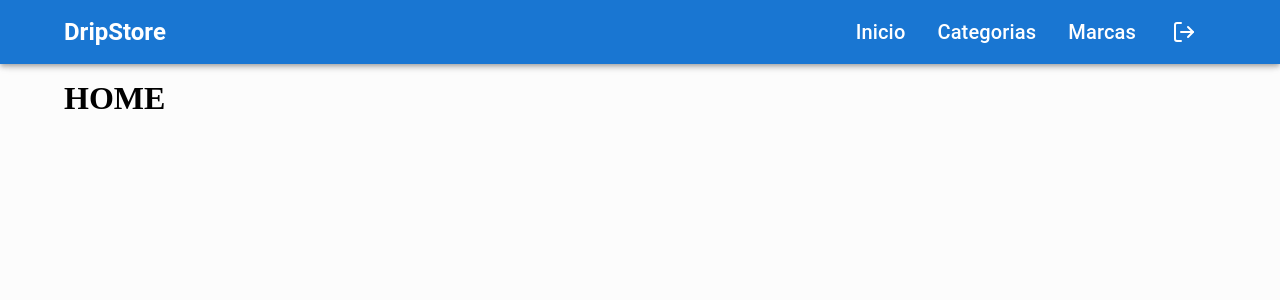
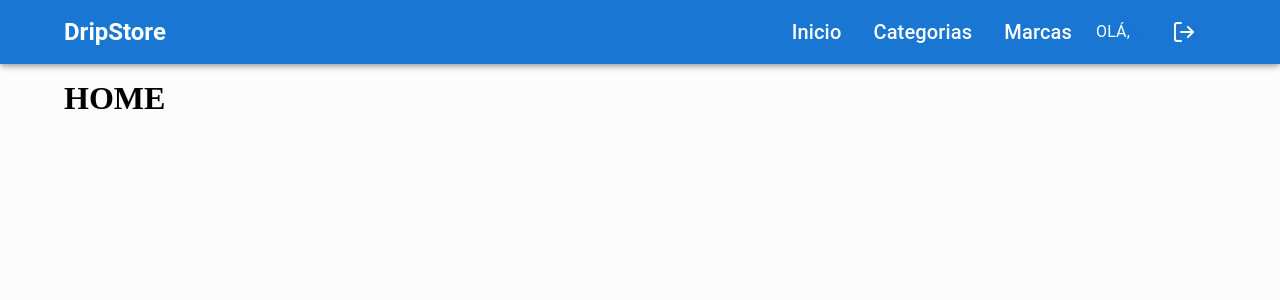
Before and after one commit to breno-dev98/drip, a React (Vite) app: page / in a window 1280 px wide. Shown: the top 300 px of the page. Built offline with nearby package versions, Linux system fonts and the light colour scheme; sample sign-in values are in the browser's storage.

Commit message:
iniciando a coleta dos dados do usuario após login e cadastro para preencher o acesso dele com os devidos dados

```diff
--- a/src/components/layout/Header.jsx
+++ b/src/components/layout/Header.jsx
@@ -61,7 +61,7 @@ export default function Header() {
                       </ListItemButton>
                     ))}
                   </List>
-                  <Box sx={{ mt: "auto"}}>
+                  <Box sx={{ mt: "auto" }}>
                     {" "}
                     {/* mt: "auto" empurra o botão para baixo */}
                     <ListItemButton>
@@ -99,6 +99,10 @@ export default function Header() {
                 ))}
               </List>
             )}
+            <Button>
+              <Typography variant="subtitle1" color="white" >Olá, </Typography>
+              <CircleUserRound />
+            </Button>
             <Button onClick={() => logout()} title="Sair" variant="text" color="white">
               <LogOut />
             </Button>
--- a/src/components/ui/LoginForm.jsx
+++ b/src/components/ui/LoginForm.jsx
@@ -38,6 +38,7 @@ export default function LoginForm() {
   const onSubmit = async (data) => {
     try {
       const response = await loginService(data); // Chama o loginService para obter o token
+      console.log(response);
       reset();
       await alertSuccess();
       login(response.token); // Chama a função login do AuthContext para armazenar o token e atualizar o estado
```
